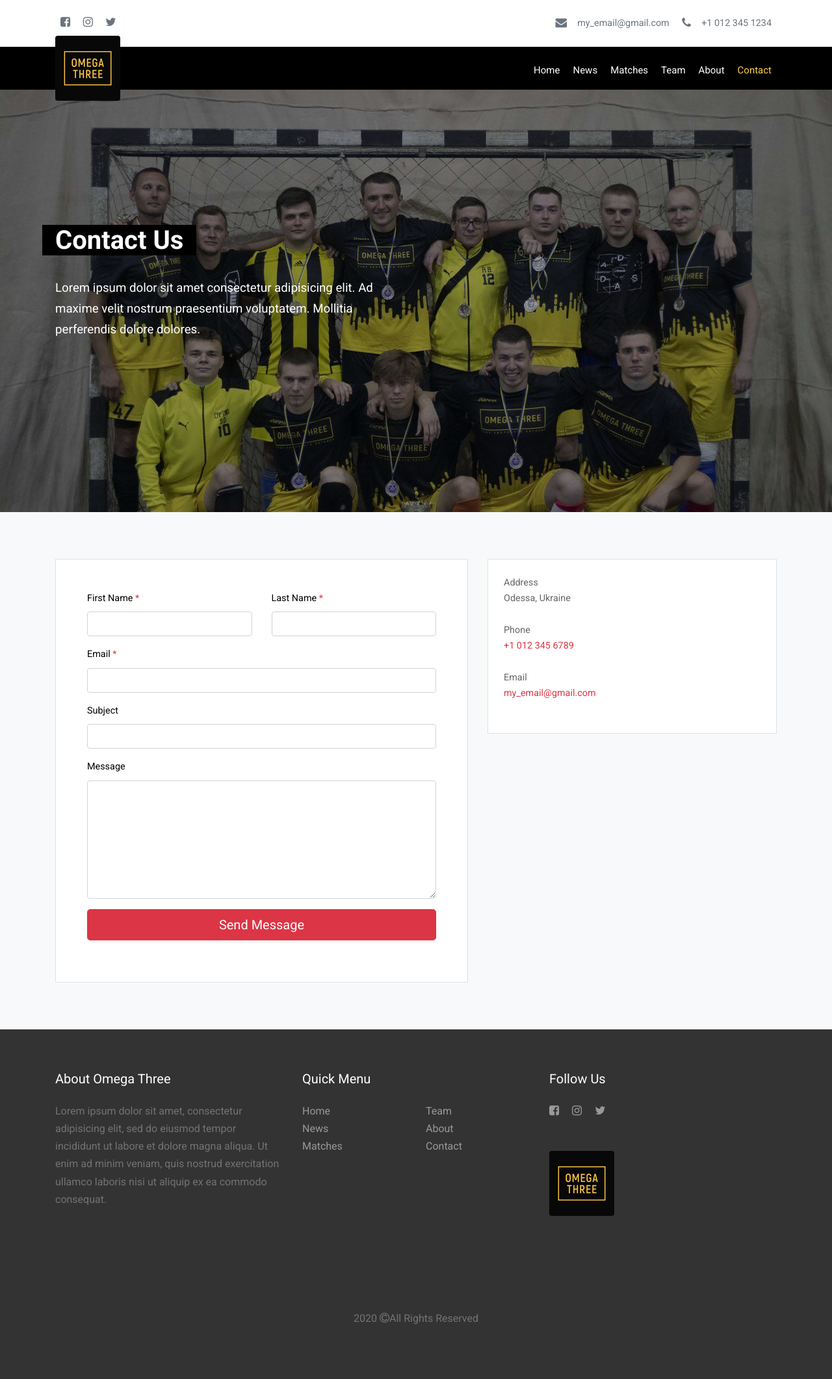
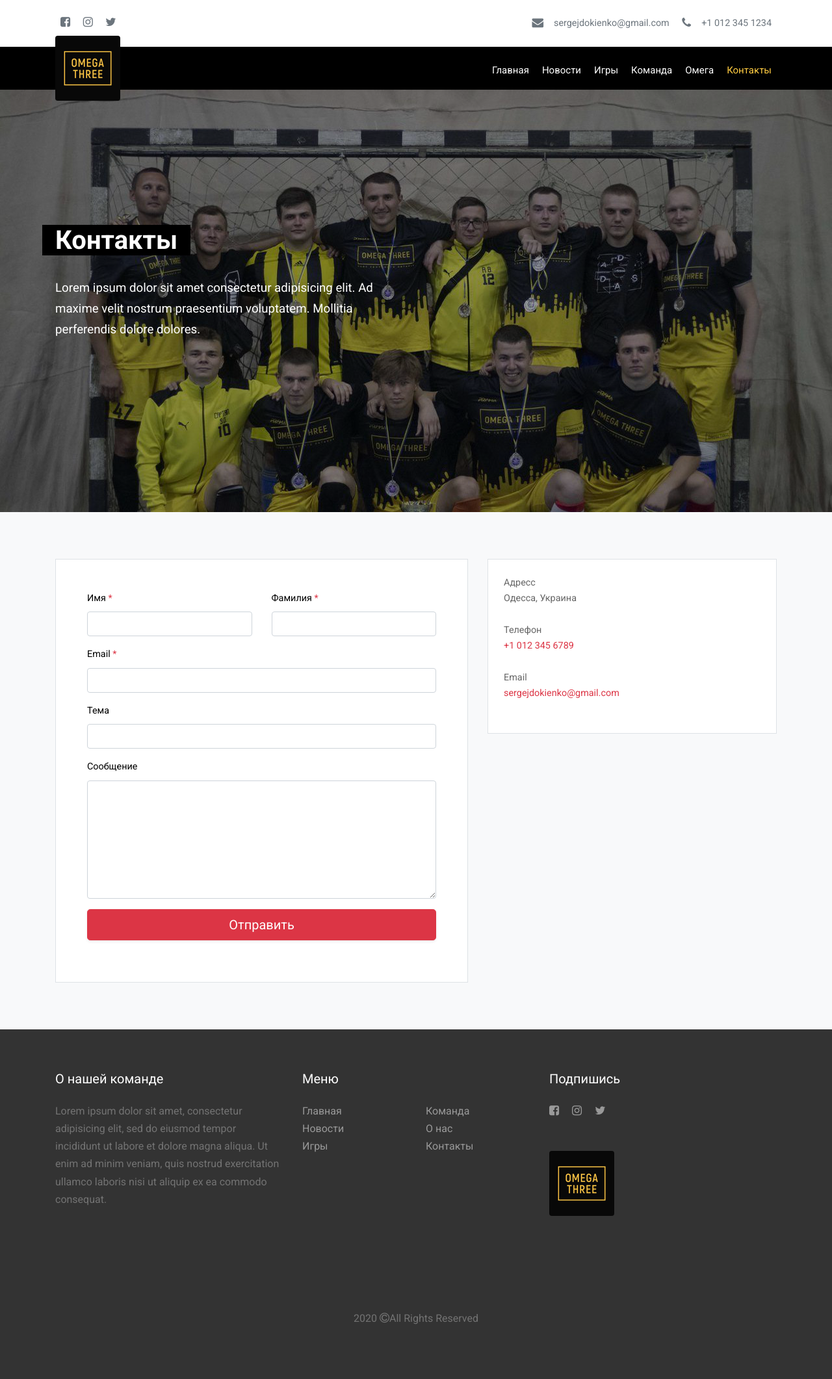
Before and after one commit to nikitagazul/Django, a Django app: page /contact in a window 1280 px wide. Shown: the whole page at 65% size. Run offline with Django 3.2, Linux system fonts and the light colour scheme; some libraries are stand-ins or nearby versions.

Commit message:
changing content into russian

```diff
--- a/Omega/soccer/models.py
+++ b/Omega/soccer/models.py
@@ -6,7 +6,7 @@ class News(models.Model):
     image = models.ImageField(verbose_name="Фото", upload_to="news/")
     title = models.CharField(verbose_name="Название", max_length=30)
     date = models.DateField(verbose_name="Дата")
-    description = models.TextField(verbose_name="Описание")
+    description = models.TextField(verbose_name="Описание", max_length=265)
 
     class Meta:
         verbose_name = 'Новость'
--- a/Omega/static/css/style.css
+++ b/Omega/static/css/style.css
@@ -225,7 +225,7 @@ a.text-danger:hover{
 
 .parallax-index{
   background: linear-gradient( rgba(255, 152, 65, 0.8), rgba(255, 152, 65, 0.8) ), url(../images/group.jpg);
-  height: 650px;
+  height: 850px;
   background-attachment: fixed;
   background-repeat: no-repeat;
   background-size: cover;
--- a/Omega/templates/include/footer.html
+++ b/Omega/templates/include/footer.html
@@ -3,7 +3,7 @@
                 <div class="row">
                     <div class="col-lg-4">
                         <div class="mb-5">
-                            <h3 class="footer-heading mb-4">About Omega Three</h3>
+                            <h3 class="footer-heading mb-4">О нашей команде</h3>
                             <p>Lorem ipsum dolor sit amet, consectetur adipisicing elit, sed do eiusmod
                             tempor incididunt ut labore et dolore magna aliqua. Ut enim ad minim veniam,
                             quis nostrud exercitation ullamco laboris nisi ut aliquip ex ea commodo
@@ -13,20 +13,20 @@
                     <div class="col-lg-4 mb-5 mb-lg-0 newsletter">
                         <div class="row mb-5">
                             <div class="col-md-12">
-                                <h3 class="footer-heading mb-4">Quick Menu</h3>
+                                <h3 class="footer-heading mb-4">Меню</h3>
                             </div>
                             <div class="col-md-6 col-lg-6">
                                 <ul class="list-unstyled">
-                                    <li><a class="link-footer" href="{% url 'home' %}" style="font-size: 1rem;">Home</a></li>
-                                    <li><a class="link-footer" href="{% url 'news' %}" style="font-size: 1rem;">News</a></li>
-                                    <li><a class="link-footer" href="{% url 'matches' %}" style="font-size: 1rem;">Matches</a></li>
+                                    <li><a class="link-footer" href="{% url 'home' %}" style="font-size: 1rem;">Главная</a></li>
+                                    <li><a class="link-footer" href="{% url 'news' %}" style="font-size: 1rem;">Новости</a></li>
+                                    <li><a class="link-footer" href="{% url 'matches' %}" style="font-size: 1rem;">Игры</a></li>
                                 </ul>
                             </div>
                             <div class="col-md-6 col-lg-6">
                                 <ul class="list-unstyled">
-                                    <li><a class="link-footer" href="{% url 'players' %}" style="font-size: 1rem;">Team</a></li>
-                                    <li><a class="link-footer" href="{% url 'about' %}" style="font-size: 1rem;">About</a></li>
-                                    <li><a class="link-footer" href="{% url 'contact' %}" style="font-size: 1rem;">Contact</a></li>
+                                    <li><a class="link-footer" href="{% url 'players' %}" style="font-size: 1rem;">Команда</a></li>
+                                    <li><a class="link-footer" href="{% url 'about' %}" style="font-size: 1rem;">О нас</a></li>
+                                    <li><a class="link-footer" href="{% url 'contact' %}" style="font-size: 1rem;">Контакты</a></li>
                                 </ul>
                             </div>
                         </div>
@@ -34,7 +34,7 @@
                     <div class="col-lg-4 mb-5 mb-lg-0 newsletter">
                         <div class="row mb-5">
                             <div class="col-md-12">
-                                <h3 class="footer-heading mb-4">Follow Us</h3>
+                                <h3 class="footer-heading mb-4">Подпишись</h3>
                                 <div>
                                     <a href="#" class="link-footer pl-0 pr-3"><i class="fa fa-facebook-square" style="font-size:1.1rem"></i></a>
                                     <a href="#" class="link-footer pr-3"><i class="fa fa-instagram" style="font-size:1.1rem"></i></a>
--- a/Omega/templates/include/header.html
+++ b/Omega/templates/include/header.html
@@ -24,7 +24,7 @@
                     <div class="d-inline-block">
                       <a href="#" class="text-secondary p-2 d-flex align-items-center text-decoration-none">
                         <i class="fa fa-envelope mr-3" style="font-size:1.1rem"></i>
-                        <span class="email-top">my_email@gmail.com</span>
+                        <span class="email-top">sergejdokienko@gmail.com</span>
                       </a>
                     </div>
                     <div class="d-inline-block">
@@ -53,22 +53,22 @@
                         {% with request.resolver_match.url_name as url_name %}
                         <ul class="navbar-nav ml-auto pt-2 text-right">
                             <li class="nav-item {% if url_name == 'home' %}active{% endif %}">
-                                <a class="nav-link mr-1 text-white" href="{% url 'home' %}" style="font-size: 15px;">Home</a>
+                                <a class="nav-link mr-1 text-white" href="{% url 'home' %}" style="font-size: 15px;">Главная</a>
                             </li>
                             <li class="nav-item {% if url_name == 'news' %}active{% endif %}">
-                                <a class="nav-link mr-1 text-white" href="{% url 'news' %}" style="font-size: 15px;">News</a>
+                                <a class="nav-link mr-1 text-white" href="{% url 'news' %}" style="font-size: 15px;">Новости</a>
                             </li>
                             <li class="nav-item {% if url_name == 'matches' %}active{% endif %}">
-                                <a class="nav-link mr-1 text-white" href="{% url 'matches' %}" style="font-size: 15px;">Matches</a>
+                                <a class="nav-link mr-1 text-white" href="{% url 'matches' %}" style="font-size: 15px;">Игры</a>
                             </li>
                             <li class="nav-item {% if url_name == 'players' %}active{% endif %}">
-                                <a class="nav-link mr-1 text-white" href="{% url 'players' %}" style="font-size: 15px;">Team</a>
+                                <a class="nav-link mr-1 text-white" href="{% url 'players' %}" style="font-size: 15px;">Команда</a>
                             </li>
-                            <li class="nav-item {% if url_name == 'about' %}active{% endif %}">
-                                <a class="nav-link mr-1 text-white" href="{% url 'about' %}" style="font-size: 15px;">About</a>
+                            <li class="nav-item{% if url_name == 'about' %}active{% endif %}">
+                                <a class="nav-link mr-1 text-white" href="{% url 'about' %}" style="font-size: 15px;">Омега</a>
                             </li>
                             <li class="nav-item {% if url_name == 'contact' %}active{% endif %}">
-                                <a class="nav-link text-white" href="{% url 'contact' %}" style="font-size: 15px;">Contact</a>
+                                <a class="nav-link text-white" href="{% url 'contact' %}" style="font-size: 15px;">Контакты</a>
                             </li>
                         </ul>
                         {% endwith %}
--- a/Omega/templates/website/about.html
+++ b/Omega/templates/website/about.html
@@ -5,7 +5,7 @@
                 <div class="container">
                     <div class="row align-items-center justify-content-start" style="height:100%;">
                         <div class="col-md-6 text-center text-md-left">
-                            <h1 class="back-black parall-h1">About Us</h1>
+                            <h1 class="back-black parall-h1">О нас</h1>
                             <p class="mt-4 parall-p ">Lorem ipsum dolor sit amet consectetur adipisicing elit. Ad maxime velit nostrum praesentium voluptatem. Mollitia perferendis dolore dolores.</p>
                         </div>
                     </div>
--- a/Omega/templates/website/contact.html
+++ b/Omega/templates/website/contact.html
@@ -5,7 +5,7 @@
                 <div class="container">
                     <div class="row align-items-center justify-content-start" style="height:100%;">
                         <div class="col-md-6 text-center text-md-left">
-                            <h1 class="back-black parall-h1">Contact Us</h1>
+                            <h1 class="back-black parall-h1">Контакты</h1>
                             <p class="mt-4 parall-p ">Lorem ipsum dolor sit amet consectetur adipisicing elit. Ad maxime velit nostrum praesentium voluptatem. Mollitia perferendis dolore dolores.</p>
                         </div>
                     </div>
@@ -20,11 +20,11 @@
                                 <div class="p-3 p-lg-5 border">
                                     <div class="form-group row">
                                         <div class="col-md-6">
-                                            <label for="fname">First Name&nbsp;<span class="text-danger">*</span></label>
+                                            <label for="fname">Имя&nbsp;<span class="text-danger">*</span></label>
                                             <input type="text" name="fname" class="form-control" id="fname">
                                         </div>
                                         <div class="col-md-6">
-                                            <label for="lname">Last Name&nbsp;<span class="text-danger">*</span></label>
+                                            <label for="lname">Фамилия&nbsp;<span class="text-danger">*</span></label>
                                             <input type="text" name="lname" class="form-control" id="lname">
                                         </div>
                                     </div>
@@ -36,19 +36,19 @@
                                     </div>
                                     <div class="form-group row">
                                         <div class="col-lg-12">
-                                            <label for="subject">Subject</label>
+                                            <label for="subject">Тема</label>
                                             <input type="text" name="subject" class="form-control" id="subject">
                                         </div>
                                     </div>
                                     <div class="form-group row">
                                         <div class="col-lg-12">
-                                            <label for="message">Message</label>
+                                            <label for="message">Сообщение</label>
                                             <textarea rows="7" cols="30" name="message" class="form-control" id="message"></textarea>
                                         </div>
                                     </div>
                                     <div class="form-group row">
                                         <div class="col-lg-12">
-                                            <input type="submit" class="btn btn-lg btn-block btn-danger shadow-sm" value="Send Message">
+                                            <input type="submit" class="btn btn-lg btn-block btn-danger shadow-sm" value="Отправить">
                                         </div>
                                     </div>
                                 </div>
@@ -56,12 +56,12 @@
                         </div>
                         <div class="col-md-5">
                             <div class="p-4 border mb-3 grey" style="background-color: #fff;">
-                                <p class="mb-0">Address</p>
-                                <p class="mb-4">Odessa, Ukraine</p>
-                                <p class="mb-0">Phone</p>
+                                <p class="mb-0">Адресс</p>
+                                <p class="mb-4">Одесса, Украина</p>
+                                <p class="mb-0">Телефон</p>
                                 <p class="mb-4"><a href="#" class="text-danger">+1 012 345 6789</a></p>
                                 <p class="mb-0">Email</p>
-                                <p class="mb-4"><a href="#" class="text-danger">my_email@gmail.com</a></p>
+                                <p class="mb-4"><a href="#" class="text-danger">sergejdokienko@gmail.com</a></p>
                             </div>
                         </div>
                     </div>
--- a/Omega/templates/website/index.html
+++ b/Omega/templates/website/index.html
@@ -46,7 +46,7 @@
                 <div class="container">
                     <div class="row">
                         <div class="col-md-12">
-                            <h2 class="text-uppercase font-weight-bold mb-3" style="font-size: 1rem;">Latest Matches</h2>
+                            <h2 class="text-uppercase font-weight-bold mb-3" style="font-size: 1rem;">Результаты</h2>
                             {% include 'include/sidebar_matches.html' %}
                         </div>
                     </div>
@@ -57,7 +57,7 @@
                 <div class="container">
                     <div class="row align-items-center justify-content-center" style="height:100%;">
                         <div class="col-md-6 text-center text-md-center pt-5">
-                            <h1 class="back-black parall-h1 mt-3">Latest News</h1>
+                            <h1 class="back-black parall-h1 mt-3">Последние Новости</h1>
                         </div>
                     </div>
                 </div>
--- a/Omega/templates/website/matches_list.html
+++ b/Omega/templates/website/matches_list.html
@@ -5,7 +5,7 @@
                 <div class="container">
                     <div class="row align-items-center justify-content-start" style="height:100%;">
                         <div class="col-md-6 text-center text-md-left">
-                            <h1 class="back-black parall-h1">Match</h1>
+                            <h1 class="back-black parall-h1">Игры</h1>
                             <p class="mt-4 parall-p ">Lorem ipsum dolor sit amet consectetur adipisicing elit. Ad maxime velit nostrum praesentium voluptatem. Mollitia perferendis dolore dolores.</p>
                         </div>
                     </div>
@@ -15,7 +15,7 @@
                 <div class="container">
                     <div class="row mb-3">
                         <div class="col-md-12">
-                            <h2 class="text-uppercase font-weight-bold mb-3" style="font-size: 1rem;">Latest Matches</h2>
+                            <h2 class="text-uppercase font-weight-bold mb-3" style="font-size: 1rem;">Результаты</h2>
                             {% for match in matches_list %}
                             <div class="row align-items-center ml-0 mr-0 py-4 animation-matches" style="border-bottom: 1px solid #D3D3D3;">
                                 <div class="col-md-4 col-lg-4 mb-4 mb-lg-0">
--- a/Omega/templates/website/news_list.html
+++ b/Omega/templates/website/news_list.html
@@ -5,7 +5,7 @@
                 <div class="container">
                     <div class="row align-items-center justify-content-start" style="height:100%;">
                         <div class="col-md-6 text-center text-md-left">
-                            <h1 class="back-black parall-h1">News</h1>
+                            <h1 class="back-black parall-h1">Новости</h1>
                             <p class="mt-4 parall-p ">Lorem ipsum dolor sit amet consectetur adipisicing elit. Ad maxime velit nostrum praesentium voluptatem. Mollitia perferendis dolore dolores.</p>
                         </div>
                     </div>
--- a/Omega/templates/website/players_list.html
+++ b/Omega/templates/website/players_list.html
@@ -5,7 +5,7 @@
                 <div class="container">
                     <div class="row align-items-center justify-content-start" style="height:100%;">
                         <div class="col-md-6 text-center text-md-left">
-                            <h1 class="back-black parall-h1">Our Team</h1>
+                            <h1 class="back-black parall-h1">Наша Команда</h1>
                             <p class="mt-4 parall-p ">Lorem ipsum dolor sit amet consectetur adipisicing elit. Ad maxime velit nostrum praesentium voluptatem. Mollitia perferendis dolore dolores.</p>
                         </div>
                     </div>
```
Also changed, not shown: Omega/soccer/migrations/0004_auto_20201008_2314.py (added), Omega/soccer/migrations/0005_auto_20201008_2343.py (added).
